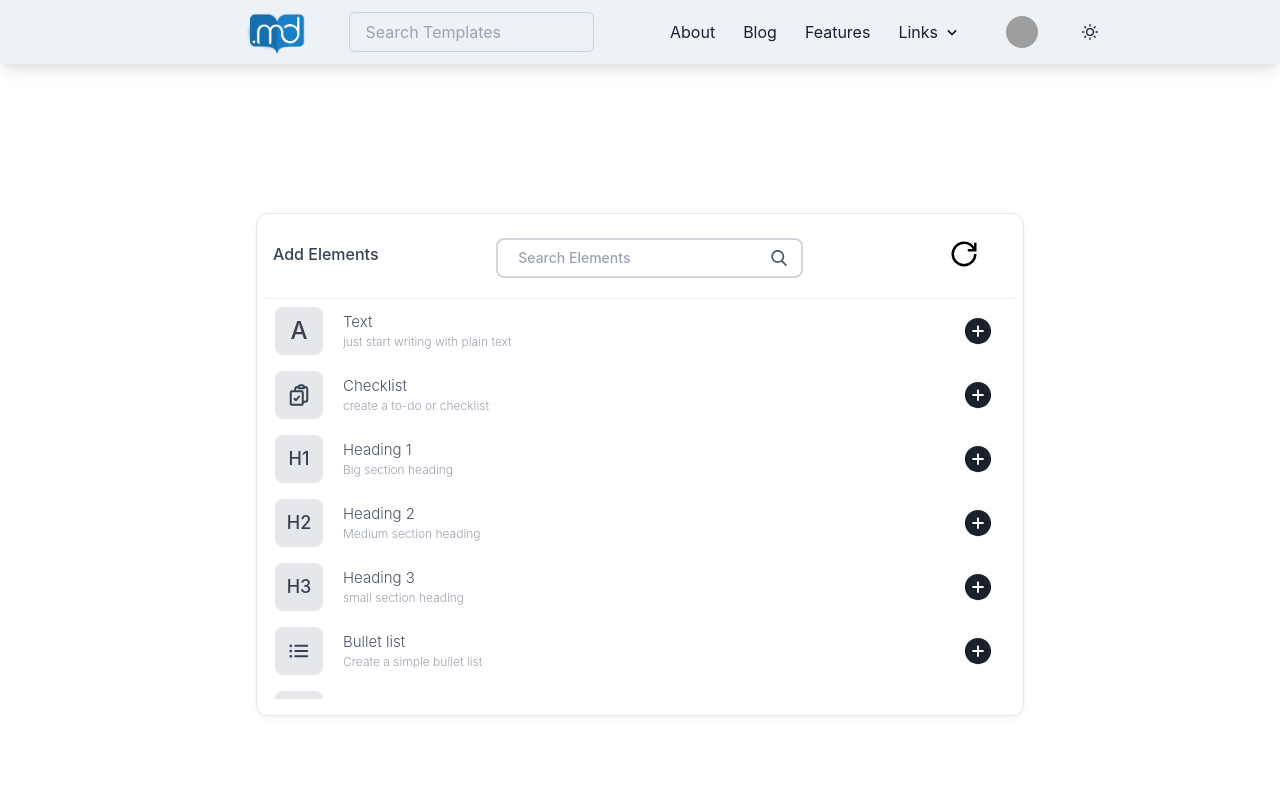
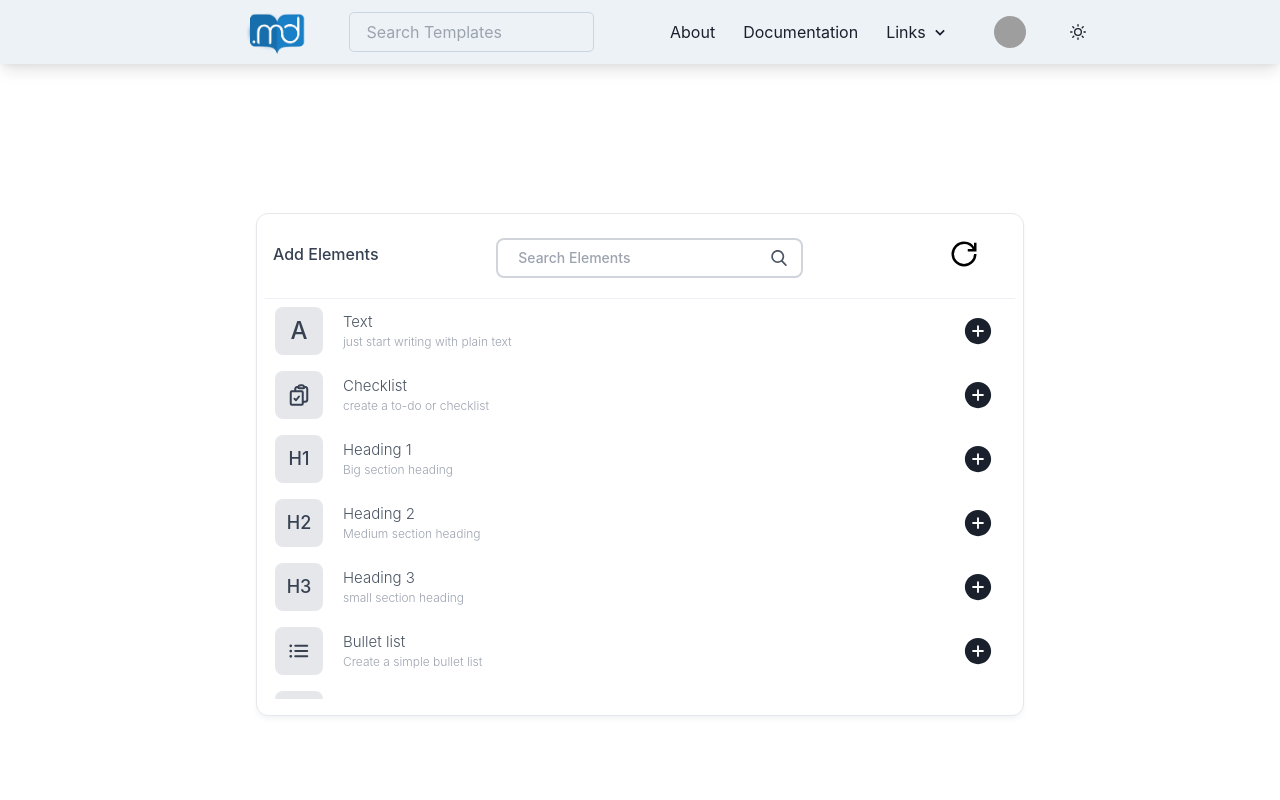
Before and after one commit to razzivofficial/ReadMeMaker, a React (Create React App) app in the folder frontend/: page / in a window 1280 px wide. Shown: the top 800 px of the page. Built offline with nearby package versions, Linux system fonts and the light colour scheme; grey boxes are pictures that could not be loaded.

Commit message:
Navbar-updated

```diff
--- a/frontend/src/Components/Navbar/Navbar.jsx
+++ b/frontend/src/Components/Navbar/Navbar.jsx
@@ -32,8 +32,8 @@ import { FiSun } from "react-icons/fi";
 
 const navLinks = [
   { name: "About", path: "#" },
-  { name: "Blog", path: "#" },
-  { name: "Features", path: "#" },
+  { name: "Documentation", path: "#" },
+  // { name: "Features", path: "#" },
 ];
 
 const dropdownLinks = [
@@ -43,7 +43,7 @@ const dropdownLinks = [
     icon: MdTimeline,
   },
   {
-    name: "Tech Stack",
+    name: "Join Community",
     path: "#",
     icon: BsGlobe2,
   },
```
